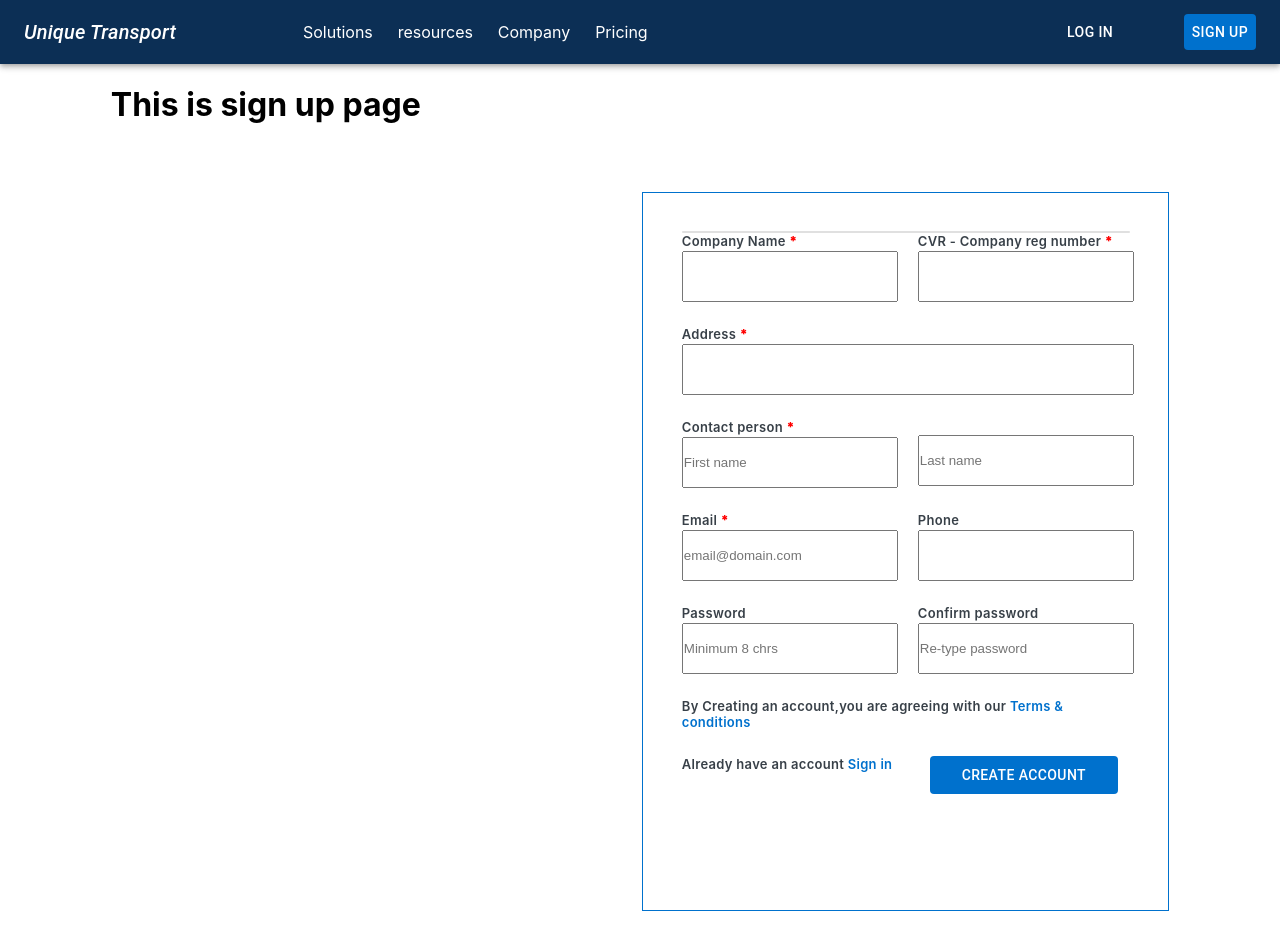
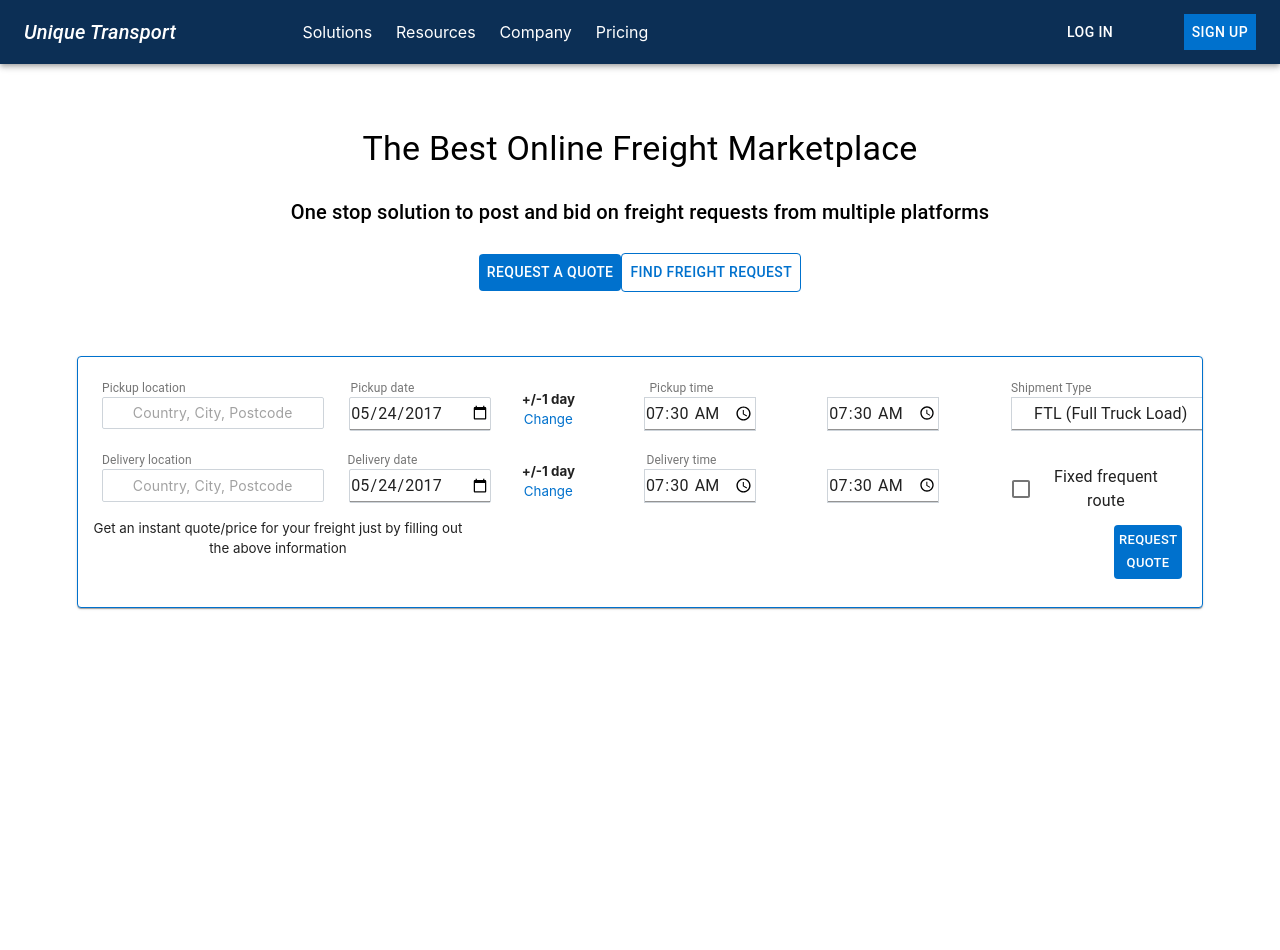
Before and after one commit to nayeemahmed43/react-redux-setup, a React (Create React App) app: page / in a window 1280 px wide. Shown: the top 950 px of the page. After the commit the page ends 800 px from the top, so only its background shows below. Built offline with nearby package versions, Linux system fonts and the light colour scheme.

Commit message:
basic routing add

```diff
--- a/package.json
+++ b/package.json
@@ -13,6 +13,7 @@
     "react": "^16.13.1",
     "react-dom": "^16.13.1",
     "react-redux": "^7.2.1",
+    "react-router-dom": "^5.2.0",
     "react-scripts": "3.4.3",
     "redux": "^4.0.5",
     "redux-devtools-extension": "^2.13.8",
--- a/src/App.js
+++ b/src/App.js
@@ -8,6 +8,7 @@ import UserForm from './components/UserForm';
 import UserDetail from './components/UserDetail';
 import Home from './components/Home';
 import SignUp from './components/SignUp';
+import { AppRoute } from './router/app-route';
 
 function App() {
   return (
@@ -18,7 +19,8 @@ function App() {
       {/* <UserForm /> */}
       {/* <UserDetail />  */}
       {/* <Home /> */}
-      <SignUp />
+      <AppRoute />
+      {/* <SignUp /> */}
     </div>
     </Provider>
 
--- a/src/components/Basic/NavBar.js
+++ b/src/components/Basic/NavBar.js
@@ -7,11 +7,13 @@ import Button from '@material-ui/core/Button';
 import IconButton from '@material-ui/core/IconButton';
 import MenuIcon from '@material-ui/icons/Menu';
 import { FilterNone } from '@material-ui/icons';
+import { Link, Router } from 'react-router-dom';
 
 const useStyles = makeStyles((theme) => ({
     root: {
       flexGrow: 1,
       background: "rgb(12 47 85)",
+
     },
     menu: {
       display: 'flex',
@@ -22,11 +24,24 @@ const useStyles = makeStyles((theme) => ({
         display: 'none',
       },
     },
+    menuItem: {
+      textDecoration: "none",
+      marginRight:"3%",
+      color: "white"
+    },
+    signupBtn: {
+      background: "rgb(0 113 205)",
+      marginLeft:"5%",
+      textDecoration: "none",
+      color: "white"
+    },
     title: {
       flexGrow: 0.5,
     },
     fontStyle: {
-      fontStyle: 'italic'
+      fontStyle: 'italic',
+      textDecoration: "none",
+      color: "white"
     }
   }));
 
@@ -40,18 +55,20 @@ const NavBar = () => {
                     {/* <IconButton edge="start" className={classes.menuButton} color="inherit" aria-label="menu">
                         <MenuIcon />
                     </IconButton> */}
-                    <Typography className={classes.fontStyle} variant="h6" >
+                    <Link to="/" className={classes.fontStyle}>
+                      <Typography variant="h6" >
                         Unique Transport
-                    </Typography>
+                      </Typography>
+                    </Link>
 
                     <div className={classes.menu}>
-                      <p style={{marginRight:"3%"}}>Solutions</p>
-                      <p style={{marginRight:"3%"}}>resources</p>
-                      <p style={{marginRight:"3%"}}>Company</p>
-                      <p style={{marginRight:"3%"}}>Pricing</p>
+                    <a href="/solutions" className={classes.menuItem}><p>Solutions</p></a>
+                      <a href="/resources" className={classes.menuItem}><p>Resources</p></a>
+                      <a href="/company" className={classes.menuItem}><p>Company</p></a>
+                      <a href="/pricing" className={classes.menuItem}><p>Pricing</p></a>
                     </div>
                     <Button color="inherit" style={{marginLeft: "auto"}}>LOG IN</Button>
-                    <Button color="inherit" style={{background: "rgb(0 113 205)", marginLeft:"5%"}}>SIGN UP</Button>
+                    <Link to="/signup" className={classes.signupBtn}><Button color="inherit">SIGN UP</Button></Link>
                 </Toolbar>
             </AppBar>
         </div>
--- a/src/components/Home.js
+++ b/src/components/Home.js
@@ -108,7 +108,7 @@ const Home = (props) => {
     fixedFrequentRoute: false
   });
 
-  const [requestQuote, stRequestQuote] = useState(false)
+  const [requestQuote, setRequestQuote] = useState(false)
 
   function handleSubmit(e) {
     e.preventDefault()
@@ -118,7 +118,7 @@ const Home = (props) => {
 
   return (
     <div>
-      <NavBar />
+      {/* <NavBar /> */}
 
       <Typography variant="h4" style={{ marginTop: "5%" }}>
         The Best Online Freight Marketplace
@@ -226,7 +226,24 @@ const Home = (props) => {
           <Grid item xs={12} md={6} lg={2}>
           <div style={{marginTop: "20px"}}><CheckboxLabels handleCheckBox={() => setFreightData({ ...freightData, fixedFrequentRoute: true })}/></div>
           </Grid>
-            <div style={{ display: 'flex' }}>
+
+          {!requestQuote ? (<div style={{ display: 'flex' }}>
+            <div>
+            <small>Get an instant quote/price for your freight just by filling out the above information</small>
+            </div>
+            <div>
+              {/* <button onClick={() => setRequestQuote(true)}>test</button> */}
+              <CardActions>
+                  <Button
+                  size="small"
+                  style={{ backgroundColor: "rgb(0 113 205)", color: "#fff", marginLeft: "80vh" }}
+                  onClick={() => setRequestQuote(true)}
+                  type="submit">REQUEST QUOTE</Button>
+                </CardActions>
+            </div>
+          </div>) :
+
+            (<div style={{ display: 'flex' }}>
               <div style={{lineHeight: '100%', marginTop: "10px", textAlign: 'left', marginLeft: '5px'}}>
                 <p style={{color:"rgb(0 113 205)"}}><b>REQUEST ANOTHER QUOTE</b></p>
                 <small>Quoted prices are indicative only</small>
@@ -242,7 +259,7 @@ const Home = (props) => {
                 </CardActions>
                 </div>
               </div>
-            </div>
+            </div>)}
           </Grid>
 
           </form>
--- a/src/components/SignUp.js
+++ b/src/components/SignUp.js
@@ -62,7 +62,7 @@ const SignUp = (props) => {
     const { handleSubmit } = props;
     return (
         <>
-            <NavBar />
+            {/* <NavBar /> */}
             <div className={classes.root}>
                 <h1>This is sign up page</h1>
 
@@ -75,7 +75,7 @@ const SignUp = (props) => {
 
                         <Grid container spacing={3}>
 
-                            <Grid item xs={12} sm={6}>
+                            <Grid item xs={12} md={6}>
                                 <Box className={classes.controlTitle}>
                                     Company Name <span class={classes.mendatory}>*</span>{" "}
                                 </Box>
@@ -87,7 +87,7 @@ const SignUp = (props) => {
                                 />
                             </Grid>
 
-                            <Grid item xs={12} sm={6}>
+                            <Grid item xs={12} md={6}>
                                 <Box className={classes.controlTitle}>
                                     CVR - Company reg number <span class={classes.mendatory}>*</span>{" "}
                                 </Box>
@@ -111,7 +111,7 @@ const SignUp = (props) => {
                                 />
                             </Grid>
 
-                            <Grid item xs={12} sm={6}>
+                            <Grid item xs={12} md={6}>
                             <Box className={classes.controlTitle}>
                                 Contact person <span class={classes.mendatory}>*</span>{" "}
                             </Box>
@@ -123,7 +123,7 @@ const SignUp = (props) => {
                                 className={classes.field}
                             />
                             </Grid>
-                            <Grid item xs={12} sm={6}>
+                            <Grid item xs={12} md={6}>
                             <Field
                                 type="text"
                                 name="lastName"
@@ -133,7 +133,7 @@ const SignUp = (props) => {
                             />
                             </Grid>
 
-                            <Grid item xs={12} sm={6}>
+                            <Grid item xs={12} md={6}>
                                 <Box className={classes.controlTitle}>
                                     Email <span class={classes.mendatory}>*</span>{" "}
                                 </Box>
@@ -147,7 +147,7 @@ const SignUp = (props) => {
                             </Grid>
 
 
-                            <Grid item xs={12} sm={6}>
+                            <Grid item xs={12} md={6}>
                             <Box className={classes.controlTitle}>
                                 Phone
                             </Box>
@@ -160,7 +160,7 @@ const SignUp = (props) => {
 
                             </Grid>
 
-                            <Grid item xs={12} sm={6}>
+                            <Grid item xs={12} md={6}>
                             <Box className={classes.controlTitle}>
                                 Password
                     </Box>
@@ -174,13 +174,13 @@ const SignUp = (props) => {
                             </Grid>
 
 
-                            <Grid item xs={12} sm={6}>
+                            <Grid item xs={12} md={6}>
                             <Box className={classes.controlTitle}>
                                 Confirm password
                             </Box>
                             <Field
                                 type="password"
-                                name="password"
+                                name="re-password"
                                 component="input"
                                 placeholder="Re-type password"
                                 className={classes.field}
--- /dev/null
+++ b/src/components/Solutions.js
@@ -0,0 +1,11 @@
+import React from 'react';
+
+const Solutions = () => {
+    return (
+        <div>
+            <h1>The Solution Page is Under Construction</h1>
+        </div>
+    );
+};
+
+export default Solutions;
--- a/src/router/app-route.js
+++ b/src/router/app-route.js
@@ -1,20 +1,36 @@
 import React from 'react';
 import {
-  BrowserRouter,
+  BrowserRouter as Router,
   Route,
   Switch,
+  Link
 } from 'react-router-dom';
-import HomeContainer from '../components/business/home/home-container';
-import About from '../components/business/about';
-import AuthRoute from './auth-route';
+// import HomeContainer from '../components/business/home/home-container';
+// import About from '../components/business/about';
+// import AuthRoute from './auth-route';
+import Solutions from '../components/Solutions';
+import NavBar from '../components/Basic/NavBar';
+import Home from '../components/Home';
+import SignUp from '../components/SignUp';
+
 
 
 export const AppRoute = () => (
-    <BrowserRouter>
+    <>
+
+    <Router>
+    <NavBar></NavBar>
         <Switch>
-            <Route exact path="/about" render={(props) => <About {...props} />} />
-            <AuthRoute exact path="/" component={HomeContainer} />
-            <Route path="*" component={() => '404 NOT FOUND'} />
+        <Route path="/solutions">
+             <Solutions></Solutions>
+        </Route>
+        <Route exact path="/">
+              <Home />
+        </Route>
+        <Route path="/signup">
+              <SignUp />
+        </Route>
         </Switch>
-    </BrowserRouter>
+    </Router>
+    </>
 );
```
Also changed, not shown: 1 other file (tests, documents, lock files or other folders).
